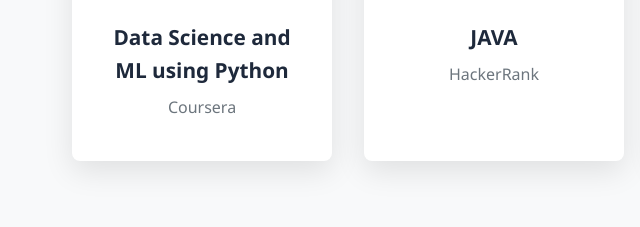
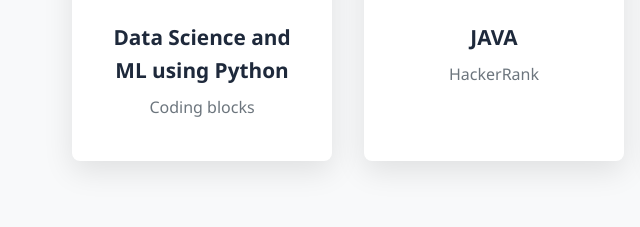
Before and after one commit to Sameer21/Portfolio, a plain HTML site: page index.html in a window 1280 px wide. Shown: the part 6592-6819 px from the top of the page, 0-640 px from the left. Drawn offline with Linux system fonts and the light colour scheme.

Commit message:
Update index.html

```diff
--- a/index.html
+++ b/index.html
@@ -345,7 +345,7 @@
                         <i class="fas fa-brain"></i>
                     </div>
                     <h3>Data Science and ML using Python</h3>
-                    <p>Coursera</p>
+                    <p>Coding blocks</p>
                 </div>
                 <div class="certification-card">
                     <div class="certification-icon">
```
